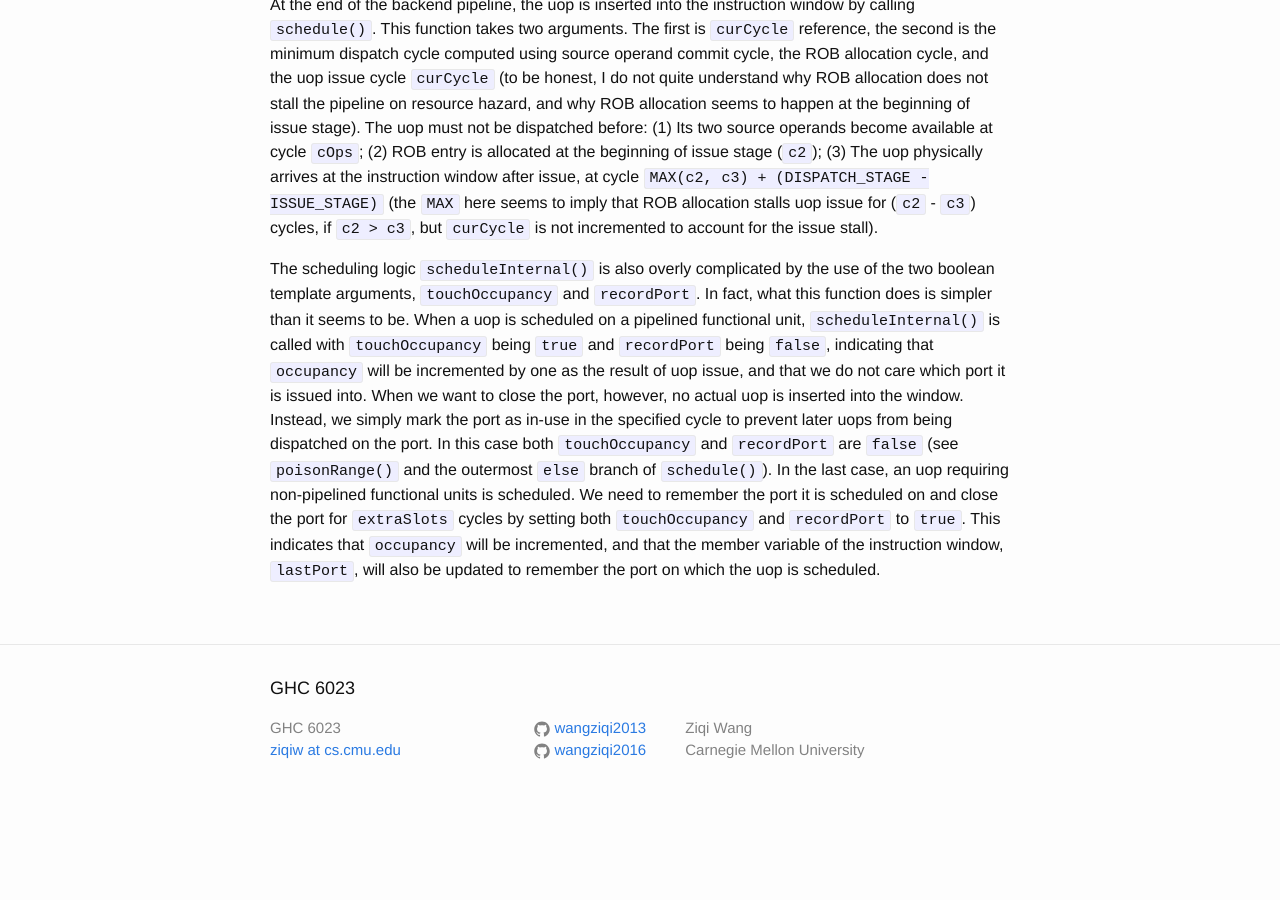
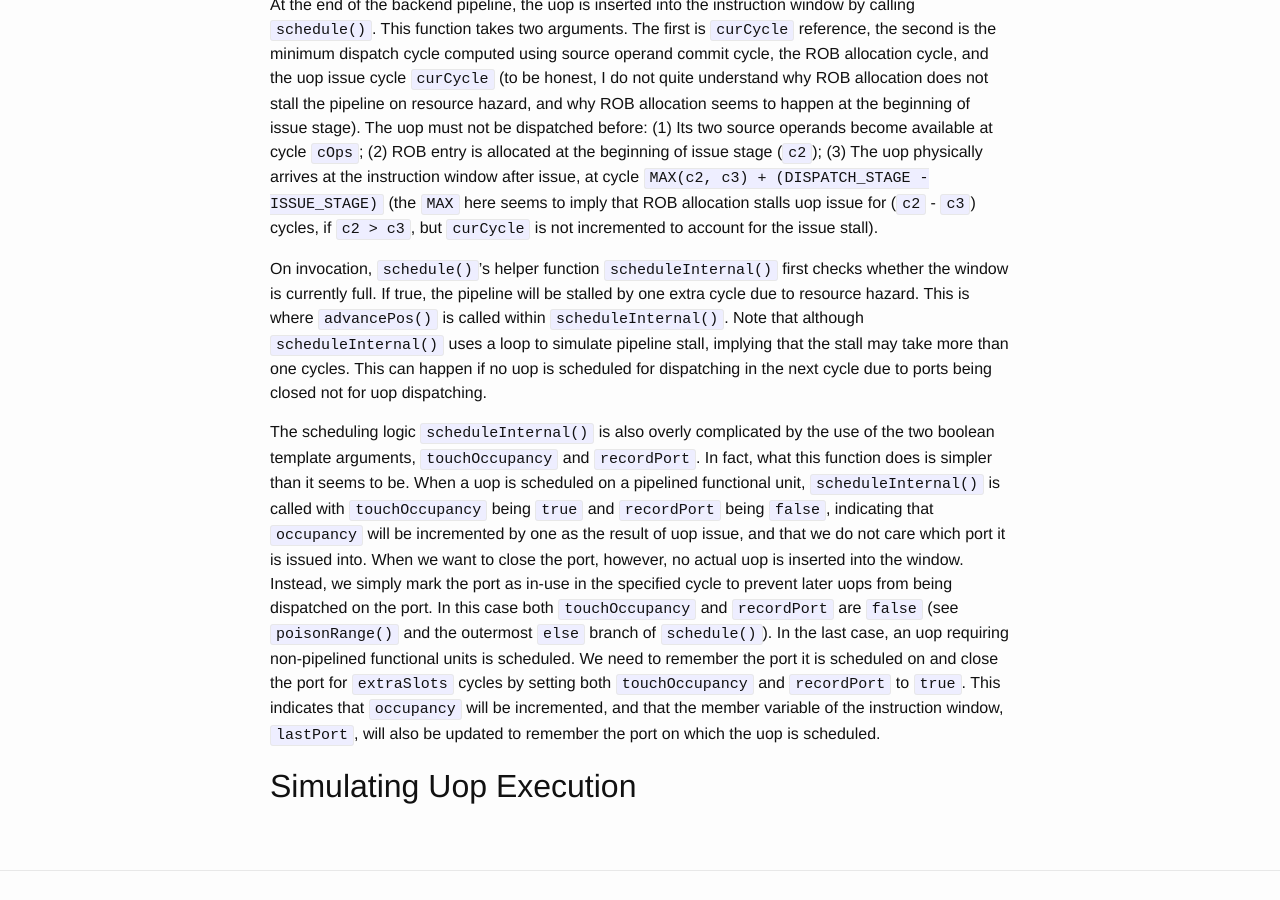
Before and after one commit to wangziqi2013/wangziqi2013.github.io, a Jekyll site: the page built from _posts/2019-12-31-zsim-microarch.markdown, in a window 1280 px wide and 900 px high, scrolled down 19566 px. Built offline with Jekyll 4.4.1, drawn with Linux system fonts in a browser that asks for light colours; before the commit the page ends 20388 px from its top, so only the background shows below that; some of the changed text lies outside the part shown.

Commit message:
Adding scheduleInternal

```diff
--- a/_posts/2019-12-31-zsim-microarch.markdown
+++ b/_posts/2019-12-31-zsim-microarch.markdown
@@ -510,7 +510,7 @@ In ooo\_core.cpp, `uopQueue.minAllocCycle()` is called to return the value of `b
 cycle of the current uop. The decoder is stalled if the current `decodeCycle` is less than the return value, in which case
 we drive the decoder's local clock forward by setting `decodeCycle` to the value of `uopQueue.minAllocCycle()`.
 
-## Simulating The Backend
+## Simulating The Backend Pipeline
 
 ### Backend Overview
 
@@ -708,6 +708,11 @@ of issue stage). The uop must not be dispatched before: (1) Its two source opera
 after issue, at cycle `MAX(c2, c3) + (DISPATCH_STAGE - ISSUE_STAGE)` (the `MAX` here seems to imply that ROB allocation
 stalls uop issue for (`c2` - `c3`) cycles, if `c2 > c3`, but `curCycle` is not incremented to account for the issue stall).
 
+On invocation, `schedule()`'s helper function `scheduleInternal()` first checks whether the window is currently full.
+If true, the pipeline will be stalled by one extra cycle due to resource hazard. This is where `advancePos()` is called
+within `scheduleInternal()`. Note that although `scheduleInternal()` uses a loop to simulate pipeline stall, implying that
+the stall may take more than one cycles. This can happen if no uop is scheduled for dispatching in the next cycle due
+to ports being closed not for uop dispatching.
 
 The scheduling logic `scheduleInternal()` is also overly complicated by the use of the two boolean template arguments,
 `touchOccupancy` and `recordPort`. In fact, what this function does is simpler than it seems to be. When a uop
@@ -720,3 +725,5 @@ and the outermost `else` branch of `schedule()`). In the last case, an uop requi
 scheduled. We need to remember the port it is scheduled on and close the port for `extraSlots` cycles by setting both
 `touchOccupancy` and `recordPort` to `true`. This indicates that `occupancy` will be incremented, and that the member
 variable of the instruction window, `lastPort`, will also be updated to remember the port on which the uop is scheduled.
+
+## Simulating Uop Execution
```
